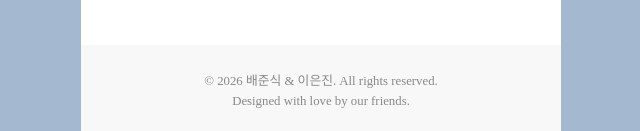
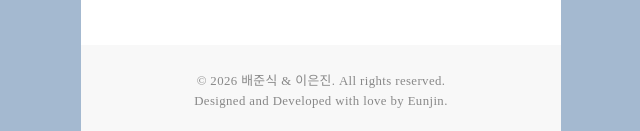
Before and after one commit to eunjinii/wedding-invitation, a React (Create React App) app: page / in a window 1280 px wide. Shown: the part 5001-5132 px from the top of the page, without its empty margins (319-959 px from the left). Built offline with nearby package versions, Linux system fonts and the light colour scheme; no server answers; the database is empty; a web font is replaced by a local one.

Commit message:
footer 수정

```diff
--- a/src/components/Footer.js
+++ b/src/components/Footer.js
@@ -4,7 +4,7 @@ const Footer = () => {
     return (
         <footer style={footerStyle}>
             <p style={footerTextStyle}>© 2026 배준식 & 이은진. All rights reserved.</p>
-            <p style={footerTextStyle}>Designed with love by our friends.</p>
+            <p style={footerTextStyle}>Designed and Developed with love by Eunjin.</p>
         </footer>
     );
 }
@@ -21,4 +21,5 @@ const footerTextStyle = {
     fontSize: '0.8rem',
     color: '#888',
     margin: '5px 0',
+    letterSpacing: '0.4px',
 };
```
